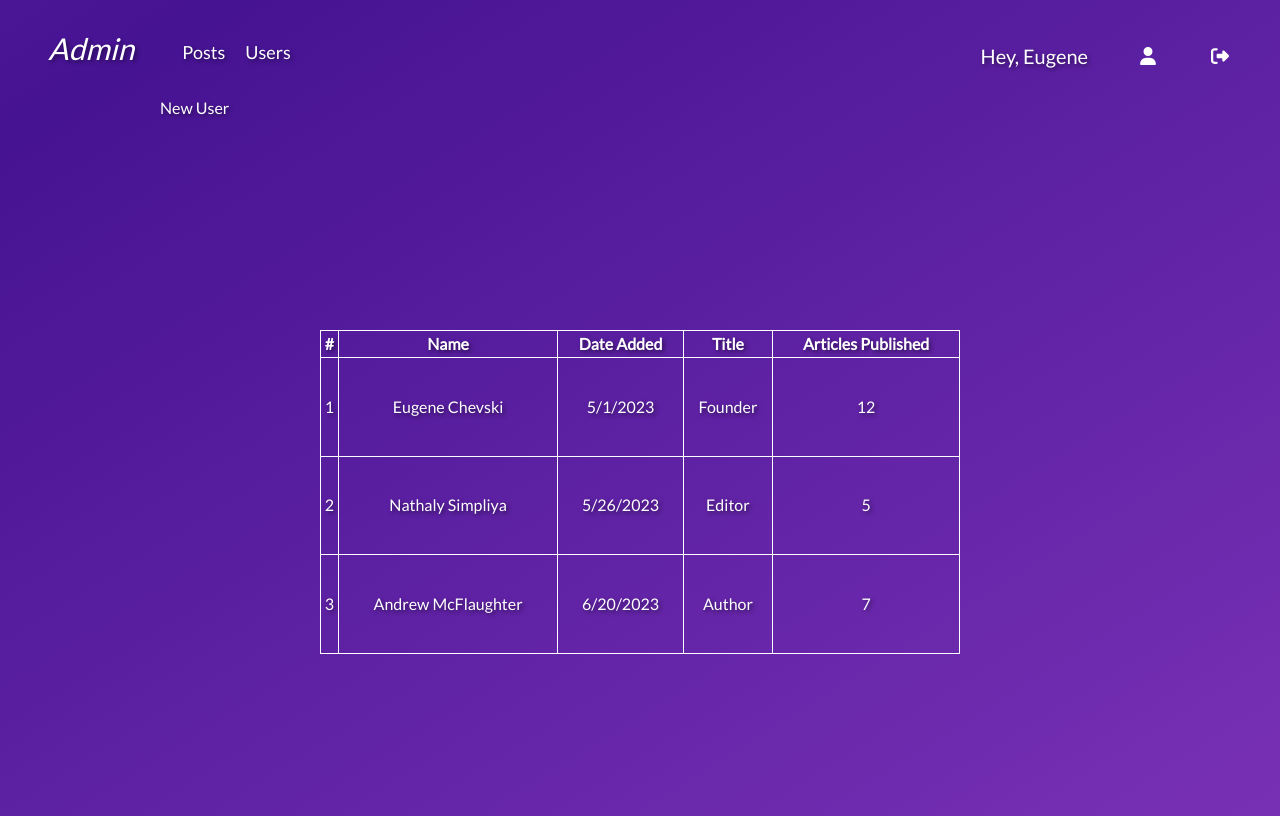
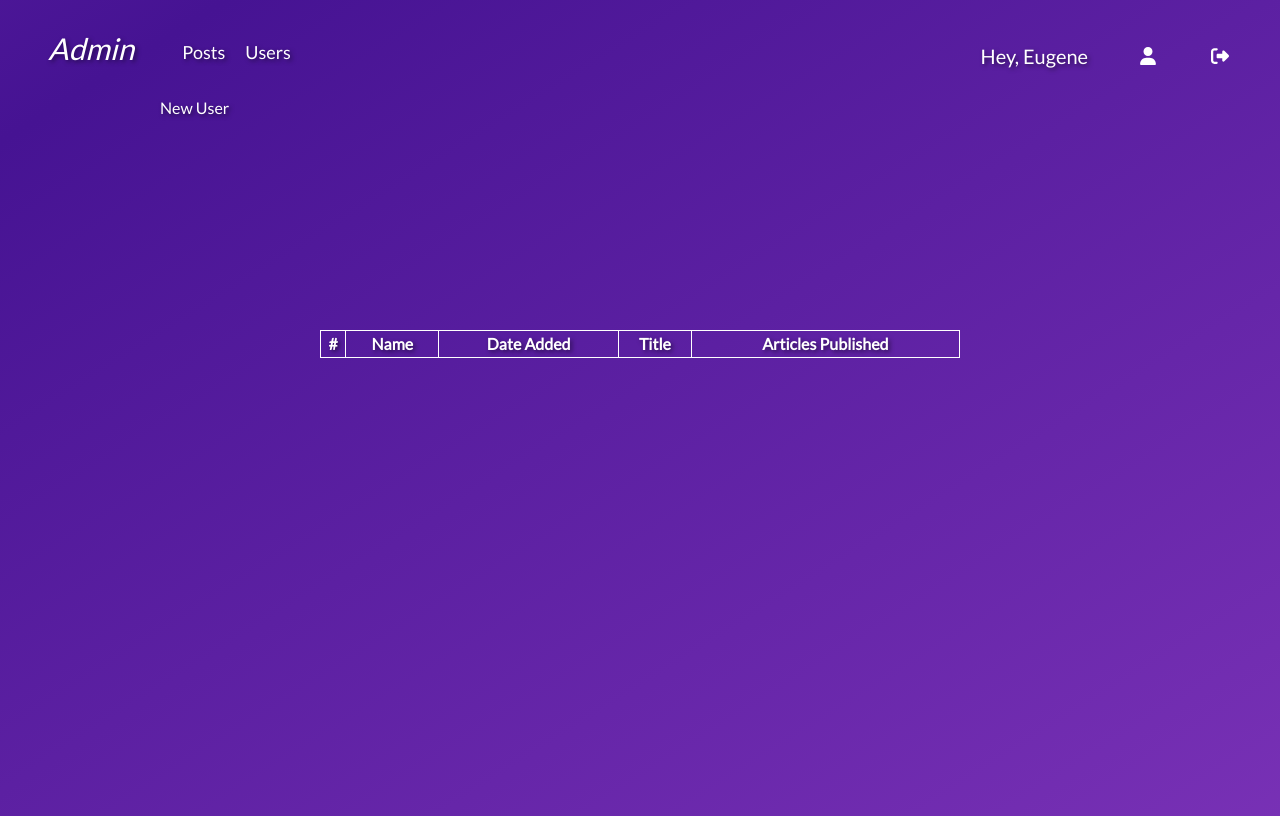
Before and after one commit to eugenechevski/PersonalPortfolio, a Next.js app: page /admin/users in a window 1280 px wide. Built offline with nearby package versions, Linux system fonts and the light colour scheme.

Commit message:
Renames fullNamePattern to userNamePattern.

```diff
--- a/src/app/admin/users/[user]/page.tsx
+++ b/src/app/admin/users/[user]/page.tsx
@@ -7,7 +7,7 @@ import Button from "@/components/Button";
 import { useState, useEffect } from "react";
 
 import {
-  fullNamePattern,
+  userNamePattern,
   emailPattern,
   passwordPattern,
 } from "@/lib/constants";
@@ -44,7 +44,7 @@ export default function Page() {
           value={fullName}
           onChange={(e) => setFullName(e.target.value)}
           size="lg"
-          pattern={fullNamePattern}
+          pattern={userNamePattern}
         />
         <Input
           name="password"
--- a/src/app/admin/users/page.tsx
+++ b/src/app/admin/users/page.tsx
@@ -5,36 +5,6 @@
 import { useState } from "react";
 import uniqid from "uniqid";
 import Link from "next/link";
-
-const mockUsers: IUser[] = [
-  {
-    userId: uniqid(),
-    fullName: "Eugene Chevski",
-    email: "eugenechevski@proton.me",
-    password: "eugene123",
-    title: "Founder",
-    articlesPublished: 12,
-    createdAt: new Date(Date.now() - 1000 * 60 * 60 * 24 * 100).getTime(),
-  },
-  {
-    userId: uniqid(),
-    fullName: "Nathaly Simpliya",
-    email: "nathalysimp@gmail.com",
-    password: "nathaly123",
-    title: "Editor",
-    articlesPublished: 5,
-    createdAt: new Date(Date.now() - 1000 * 60 * 60 * 24 * 75).getTime(),
-  },
-  {
-    userId: uniqid(),
-    fullName: "Andrew McFlaughter",
-    email: "andrewmcflaught@yahoo.me",
-    password: "andrew123",
-    title: "Author",
-    articlesPublished: 7,
-    createdAt: new Date(Date.now() - 1000 * 60 * 60 * 24 * 50).getTime(),
-  },
-];
 
 const selectionClasses = "bg-opacity-[25%] bg-gray-500";
 
@@ -78,23 +48,7 @@ export default function Page() {
             </tr>
           </thead>
           <tbody>
-            {mockUsers.map((user, index) => {
-              return (
-                <tr
-                  key={user.userId}
-                  onClick={setSelectedUser.bind(null, user)}
-                  className={
-                    selectedUser?.userId === user.userId ? selectionClasses : ""
-                  }
-                >
-                  <td>{index + 1}</td>
-                  <td>{user.fullName}</td>
-                  <td>{new Date(user.createdAt).toLocaleDateString()}</td>
-                  <td>{user.title}</td>
-                  <td>{user.articlesPublished}</td>
-                </tr>
-              );
-            })}
+            {/** Users here */}
           </tbody>
         </table>
       </div>
--- a/src/lib/constants.ts
+++ b/src/lib/constants.ts
@@ -1,4 +1,4 @@
-export const fullNamePattern = "^[a-zA-Z]+(([',. -][a-zA-Z ])?[a-zA-Z]*)*$";
+export const userNamePattern = "^(?=[a-zA-Z0-9._]{8,20}$)(?!.*[_.]{2})[^_.].*[^_.]$"; // digits, letters, and special characters
 export const emailPattern = "^[a-zA-Z0-9._-]+@[a-zA-Z0-9.-]+.[a-zA-Z]{2,4}$";
 export const passwordPattern =
   "^(?=.*[0-9])(?=.*[a-z])(?=.*[A-Z])(?=.*[*.!@$%^&(){}[]:;<>,.?/~_+-=|]).{8,32}$"; // 8 characters, 1 lowercase, 1 uppercase, 1 number, 1 special character
```
